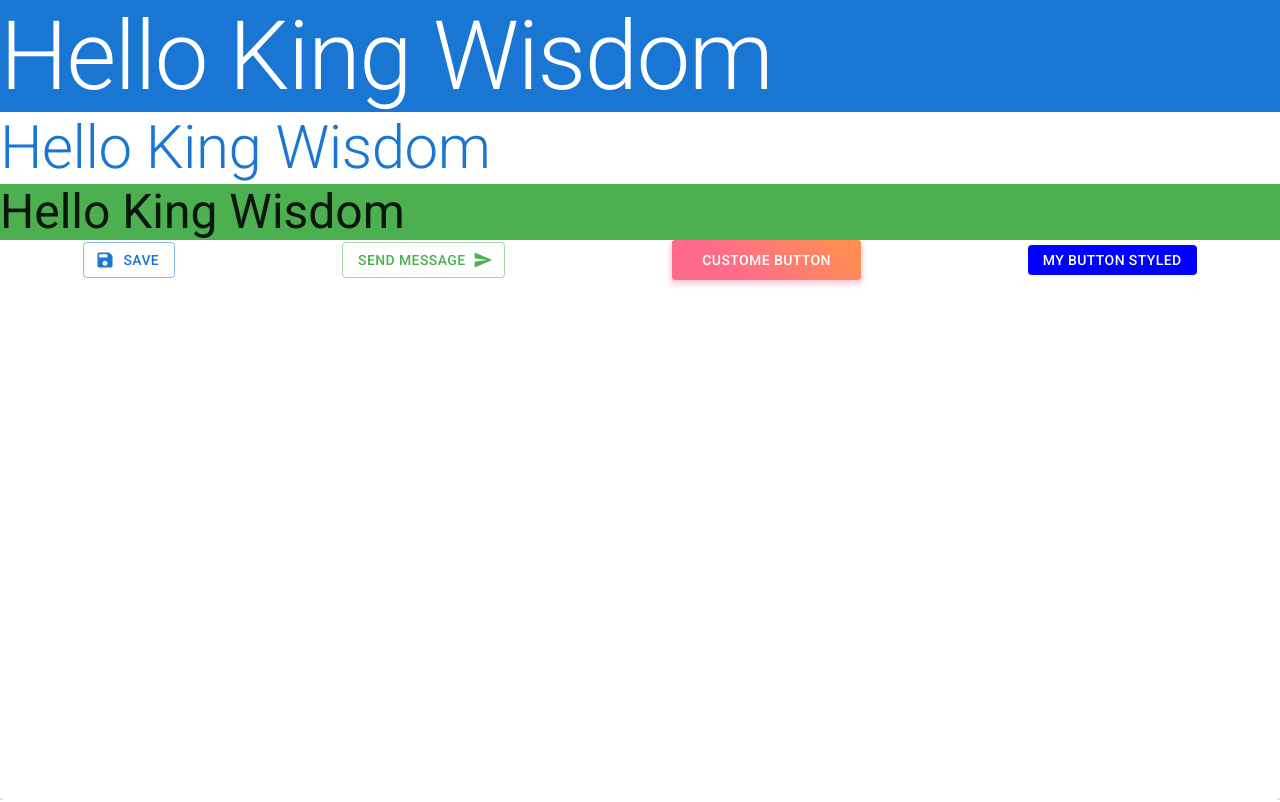
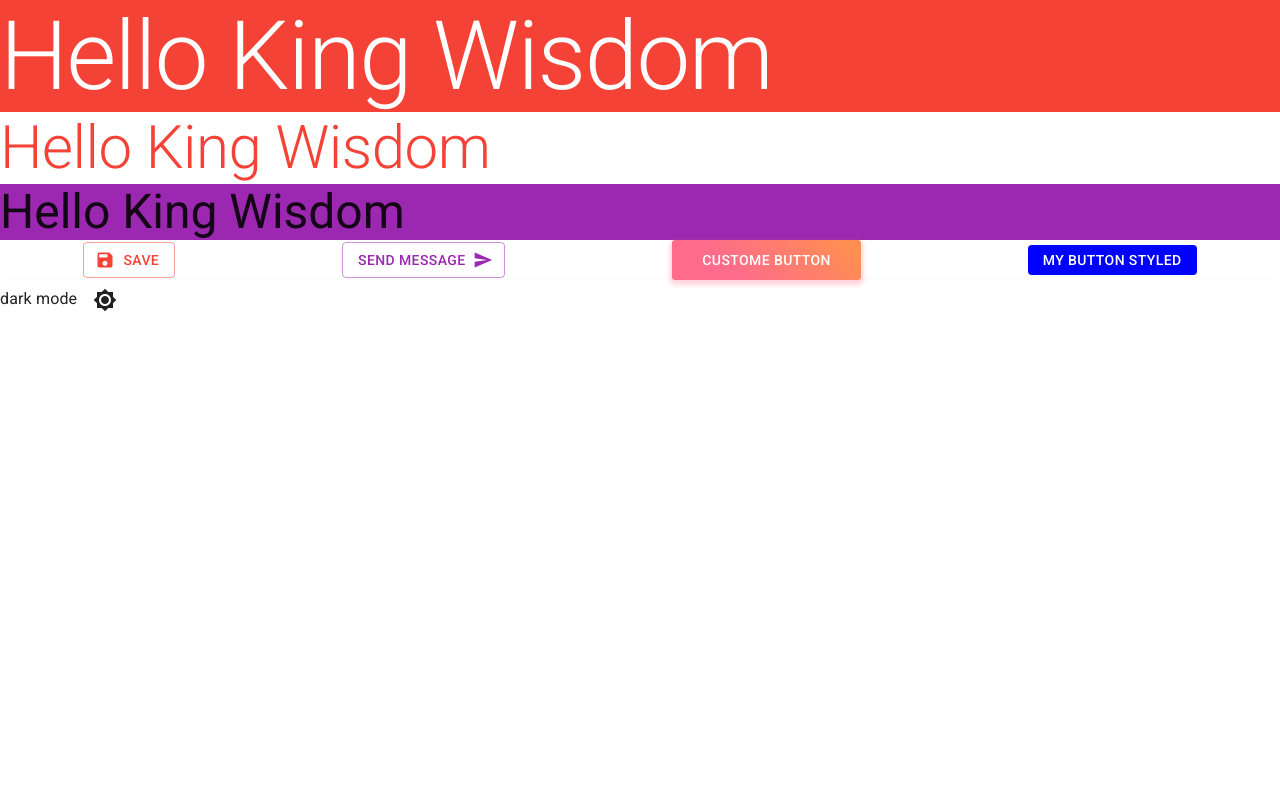
Before and after one commit to KingWisdomDEV/ReactJS_AdminDashboard, a React (Create React App) app: page / in a window 1280 px wide. Shown: the top 802 px of the page. Built offline with nearby package versions, Linux system fonts and the light colour scheme.

Commit message:
add dark theme and light theme and setup userPrefenceSlide

```diff
--- a/src/App.js
+++ b/src/App.js
@@ -1,11 +1,29 @@
+import { CssBaseline } from '@mui/material';
+import { responsiveFontSizes, StyledEngineProvider, ThemeProvider } from '@mui/material/styles';
 import React from 'react';
+import { useSelector } from 'react-redux';
+import { BrowserRouter } from 'react-router-dom';
+import { THEMES } from './constants';
+import { selectThemeMode } from './redux/userPreferenceSlice';
 import AppRoutes from './routes';
+import { darkTheme, lightTheme } from './themes';
 
 function App() {
+  const currentThemeMode = useSelector(selectThemeMode);
+  let currentTheme = currentThemeMode !== THEMES.LIGHT ? lightTheme : darkTheme;
+  currentTheme = responsiveFontSizes(currentTheme);
+
   return (
-    <div>
-      <AppRoutes />
-    </div>
+    <StyledEngineProvider injectFirst>
+      <ThemeProvider theme={currentTheme}>
+        <BrowserRouter>
+          <CssBaseline />
+          <div>
+            <AppRoutes />
+          </div>
+        </BrowserRouter>
+      </ThemeProvider>
+    </StyledEngineProvider>
   );
 }
 
--- a/src/TestMUI.js
+++ b/src/TestMUI.js
@@ -1,9 +1,13 @@
+import Brightness4Icon from '@mui/icons-material/Brightness4';
+import Brightness7Icon from '@mui/icons-material/Brightness7';
 import SaveIcon from '@mui/icons-material/Save';
 import SendIcon from '@mui/icons-material/Send';
-import { Button, Paper, Stack, Typography } from '@mui/material';
+import { Button, IconButton, Paper, Stack, Typography } from '@mui/material';
 import { makeStyles, styled } from '@mui/styles';
 import clsx from 'clsx';
 import React from 'react';
+import { useDispatch, useSelector } from 'react-redux';
+import { selectThemeMode, userPreferenceActions } from './redux/userPreferenceSlice';
 
 const useStyles = makeStyles(theme => ({
   root: {
@@ -41,6 +45,9 @@ const MyButton = styled(Button)({
 
 function TestMUI() {
   const classes = useStyles();
+  const currentThemeMode = useSelector(selectThemeMode);
+  const dispatch = useDispatch();
+
   return (
     <Paper className={classes.root}>
       <Typography variant="h1" className={clsx(classes.bgPrimary, classes.txtWhite)}>
@@ -62,6 +69,17 @@ function TestMUI() {
         <Button className={classes.btn}>Custome Button</Button>
         <MyButton>My Button Styled</MyButton>
       </Stack>
+
+      <Paper className={classes.root}>
+        {currentThemeMode ? 'dark' : 'light'} mode
+        <IconButton
+          sx={{ ml: 1 }}
+          onClick={() => dispatch(userPreferenceActions.changeTheme(currentThemeMode === 'light' ? 'dark' : 'light'))}
+          color="inherit"
+        >
+          {currentThemeMode ? <Brightness7Icon /> : <Brightness4Icon />}
+        </IconButton>
+      </Paper>
     </Paper>
   );
 }
--- /dev/null
+++ b/src/constants/index.js
@@ -0,0 +1,13 @@
+const LOCALES = {
+  VIETNAM: 'vi-VN',
+  ENGLISH: 'en-us',
+  GERMAN: 'de-de',
+  FRENCH: 'fr-ca',
+};
+
+const THEMES = {
+  LIGHT: 'light',
+  DARK: 'dark',
+};
+
+export { LOCALES, THEMES };
--- a/src/index.js
+++ b/src/index.js
@@ -1,26 +1,14 @@
-import { CssBaseline } from '@mui/material';
-import { StyledEngineProvider, ThemeProvider } from '@mui/material/styles';
 import React from 'react';
 import { createRoot } from 'react-dom/client';
 import { Provider as ReduxProvider } from 'react-redux';
-import { BrowserRouter } from 'react-router-dom';
 import App from './App';
 import store from './redux/store';
-import { lightTheme, darkTheme } from './themes';
-import theme from './themes/customTheme';
 
 const rootElement = document.getElementById('root');
 createRoot(rootElement).render(
   <React.StrictMode>
     <ReduxProvider store={store}>
-      <StyledEngineProvider injectFirst>
-        <ThemeProvider theme={theme}>
-          <BrowserRouter>
-            <CssBaseline />
-            <App />
-          </BrowserRouter>
-        </ThemeProvider>
-      </StyledEngineProvider>
+      <App />
     </ReduxProvider>
   </React.StrictMode>
 );
--- a/src/redux/store.js
+++ b/src/redux/store.js
@@ -1,10 +1,12 @@
 import { configureStore } from '@reduxjs/toolkit';
 import counterReducer from '../containers/Counter/counterSlice';
+import userPreferenceReducer from './userPreferenceSlice';
 
 // Create a Redux Store
 export default configureStore({
   reducer: {
     counter: counterReducer,
+    userPreference: userPreferenceReducer,
   },
 });
 
--- /dev/null
+++ b/src/redux/userPreferenceSlice.js
@@ -0,0 +1,32 @@
+/* eslint-disable no-param-reassign */
+import { createSlice } from '@reduxjs/toolkit';
+import { LOCALES, THEMES } from '../constants';
+
+const InitState = {
+  currentThemeMode: THEMES.LIGHT,
+  currentLocale: LOCALES.VIETNAM,
+};
+
+const userPreferenceSlice = createSlice({
+  name: 'userPreference',
+  initialState: InitState,
+  reducers: {
+    changeTheme: (state, action) => {
+      state.currentThemeMode = action.payload;
+    },
+    changeLocale: (state, action) => {
+      state.currentLocale = action.payload;
+    },
+  },
+});
+
+// Action creators are generated for each case reducer function
+export const userPreferenceActions = userPreferenceSlice.actions;
+
+// Selectors
+export const selectThemeMode = state => state.userPreference.currentThemeMode;
+export const selectLocale = state => state.userPreference.currentLocale;
+
+// Reducer
+const userPreferenceReducer = userPreferenceSlice.reducer;
+export default userPreferenceReducer;
--- a/src/themes/customTheme.js
+++ /dev/null
@@ -1,17 +0,0 @@
-import { green } from '@mui/material/colors';
-import { createTheme, responsiveFontSizes } from '@mui/material/styles';
-
-let customTheme = createTheme({
-  palette: {
-    secondary: {
-      main: green[500],
-      light: '#ff8788',
-      dark: '#ff0103',
-      contrastText: '#fff',
-    },
-  },
-});
-
-customTheme = responsiveFontSizes(customTheme);
-
-export default { ...customTheme };
--- /dev/null
+++ b/src/themes/darkTheme.js
@@ -0,0 +1,16 @@
+import { createTheme } from '@mui/material';
+import { red } from '@mui/material/colors';
+
+const darkTheme = createTheme({
+  mode: 'dark',
+  palette: {
+    primary: {
+      main: red[500],
+      light: '#ff8788',
+      dark: '#ff0103',
+      contrastText: '#fff',
+    },
+  },
+});
+
+export default darkTheme;
--- /dev/null
+++ b/src/themes/index.js
@@ -0,0 +1,4 @@
+import darkTheme from './darkTheme';
+import lightTheme from './lightTheme';
+
+export { darkTheme, lightTheme };
--- /dev/null
+++ b/src/themes/lightTheme.js
@@ -0,0 +1,16 @@
+import { createTheme } from '@mui/material';
+import { green } from '@mui/material/colors';
+
+const lightTheme = createTheme({
+  mode: 'light',
+  palette: {
+    primary: {
+      main: green[500],
+      light: '#ff8788',
+      dark: '#ff0103',
+      contrastText: '#fff',
+    },
+  },
+});
+
+export default lightTheme;
```
